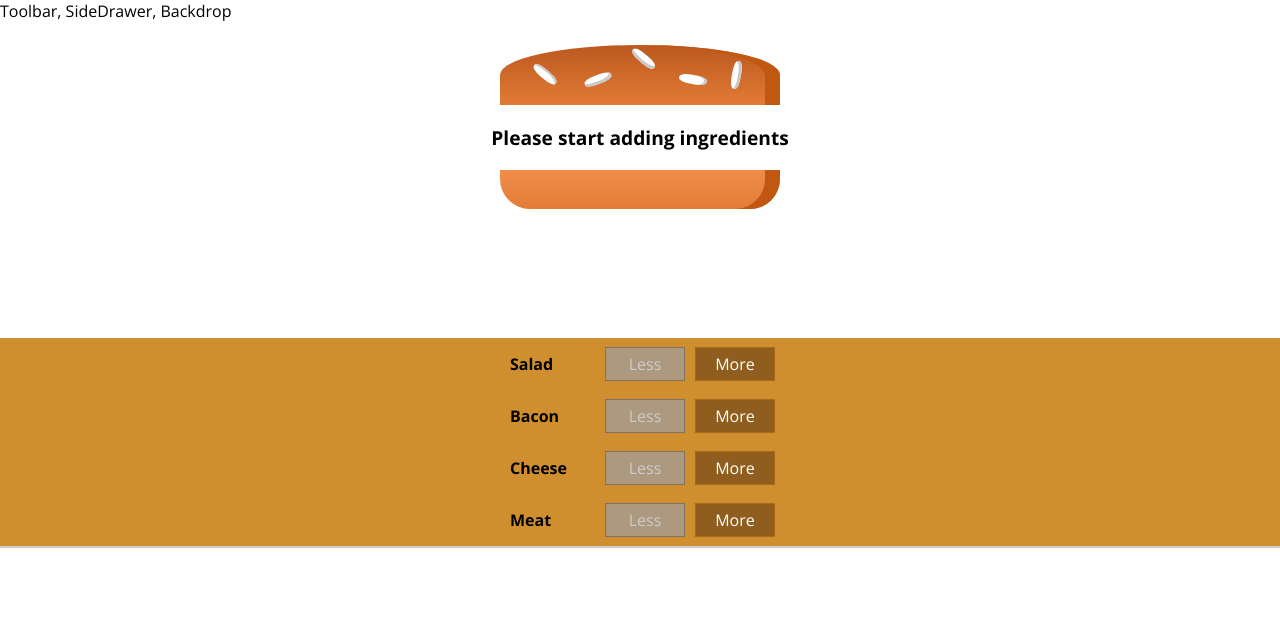
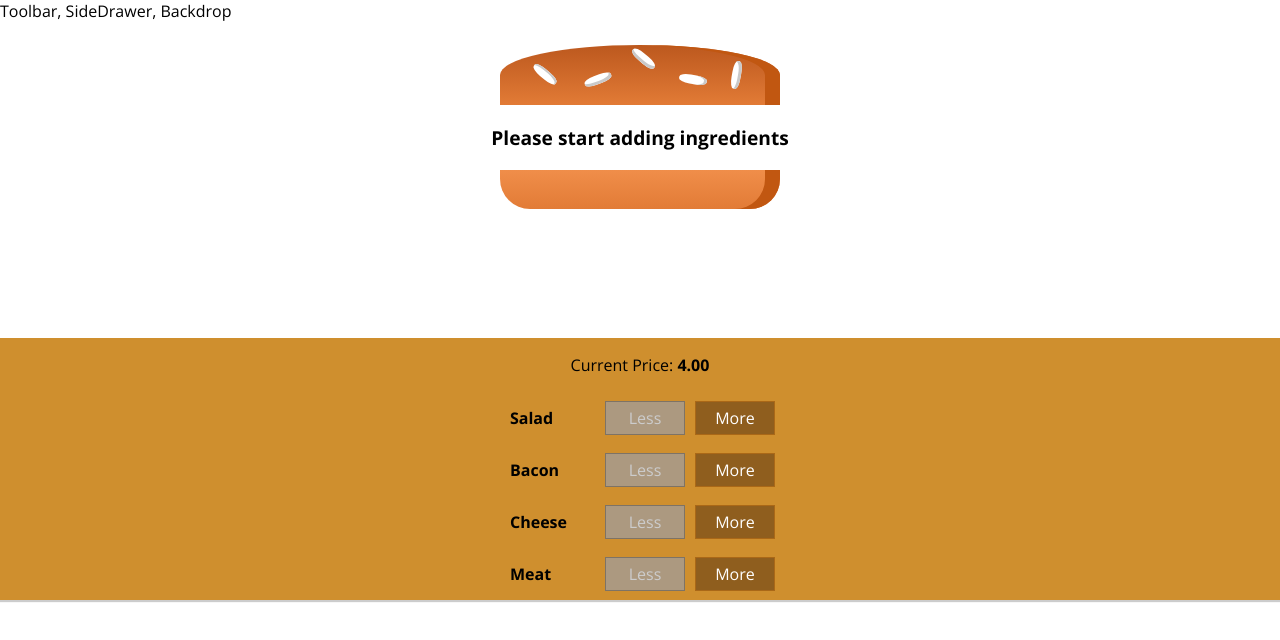
Before and after one commit to pushembekar/burger-builder, a React app: page / in a window 1280 px wide. Shown: the top 640 px of the page. Built offline with nearby package versions, Linux system fonts and the light colour scheme.

Commit message:
Added price

```diff
--- a/src/components/Burger/BuildControls/BuildControls.js
+++ b/src/components/Burger/BuildControls/BuildControls.js
@@ -12,6 +12,7 @@
 
 const buildControls = (props) => (
     <div className={classes.BuildControls}>
+        <p>Current Price: <strong>{props.price.toFixed(2)}</strong></p>
         {controls.map(ctrl => (
             <BuildControl
                 key={ctrl.label}
--- a/src/containers/BurgerBuilder/BurgerBuilder.js
+++ b/src/containers/BurgerBuilder/BurgerBuilder.js
@@ -69,7 +69,8 @@
                 <BuildControls
                     ingredientAdded={this.addIngredientHandler}
                     ingredientRemoved={this.removeIngredientHandler}
-                    disabled={disabledInfo} />
+                    disabled={disabledInfo}
+                    price={this.state.totalPrice} />
             </Auxilary>
         );
     }
```
